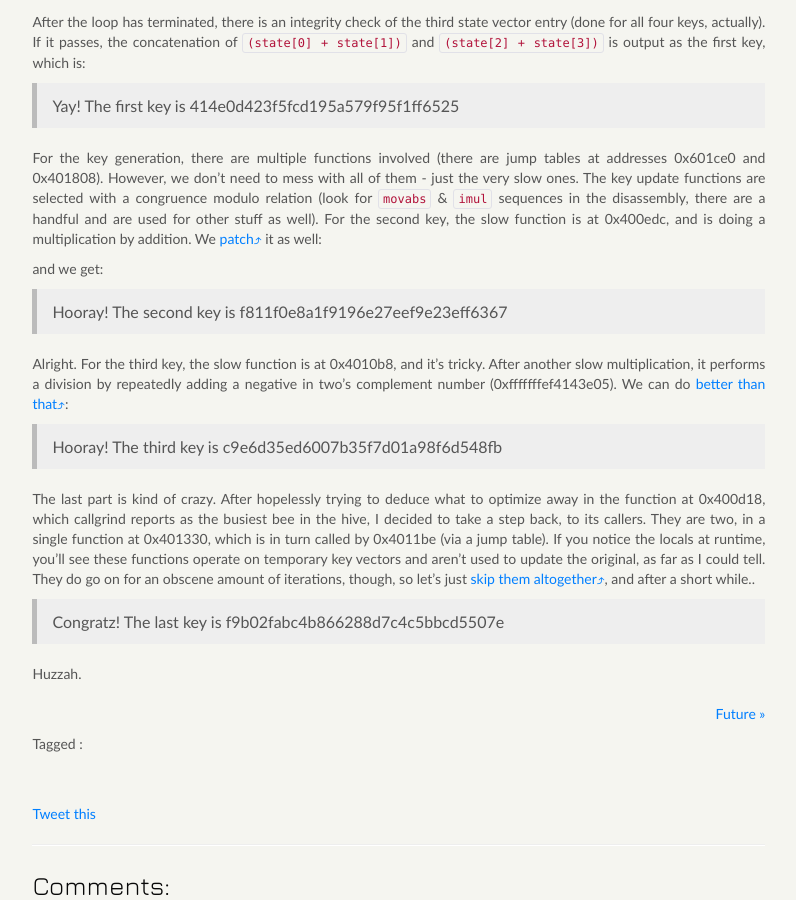
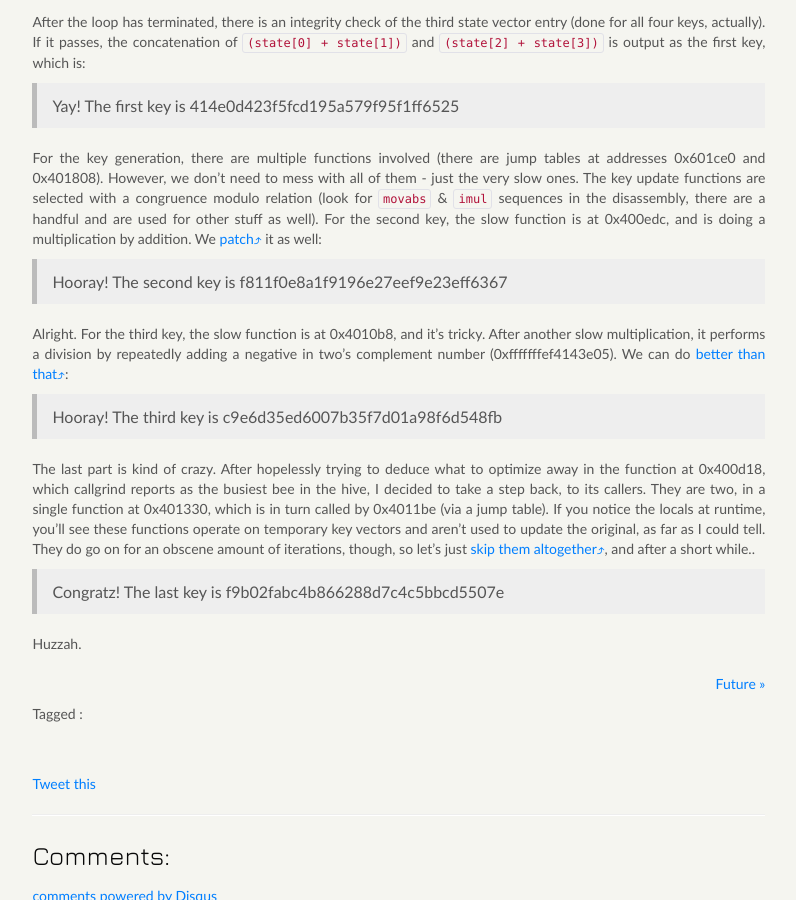
Before and after one commit to mfukar/mfukar.github.com, a Jekyll site: the page built from _posts/2012-05-13-supercomputer.md, in a window 1280 px wide and 900 px high, scrolled down 1224 px. Shown: the whole window, without its empty margins (77-873 px from the left). Built offline with Jekyll 4.4.1, drawn with Linux system fonts in a browser that asks for light colours; some web fonts are replaced; comment, search, counter and statistics services are not loaded.

Commit message:
Remove stray phrase

```diff
--- a/_posts/2012-05-13-supercomputer.md
+++ b/_posts/2012-05-13-supercomputer.md
@@ -51,8 +51,6 @@ are used for other stuff as well).  For the second key, the slow function is at
 and is doing a multiplication by addition. We [patch](https://gist.github.com/2687583) it
 as well:
 
-and we get:
-
 > Hooray! The second key is f811f0e8a1f9196e27eef9e23eff6367
 
 Alright. For the third key, the slow function is at 0x4010b8, and it's tricky. After
```
